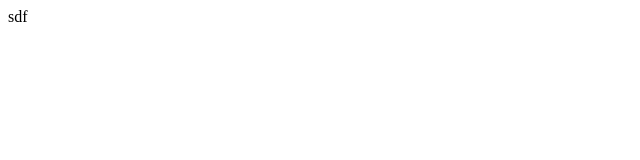
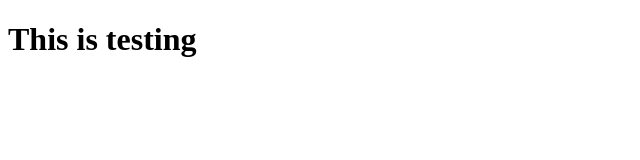
Before and after one commit to Kim-Mun-Gyu/AIDoctor, a plain HTML site: page index.html in a window 1280 px wide. Shown: the whole page, without its empty margins (0-640 px from the left). Drawn offline with Linux system fonts and the light colour scheme.

Commit message:
Update index.html

```diff
--- a/index.html
+++ b/index.html
@@ -1,9 +1,11 @@
 <!DOCTYPE html>
 <head>
     <meta charset="UTF-8">
-
+    <meta http-equiv="X-UA-Compatible" content='IE=edge'>
+    <meta name='viewport' content='width=device-width, initial-scale=1.0'>
+    <title>Document</title>
 </head>
 <body>
-    sdf
+    <h1>This is testing</h1>
 </body>
 </html>
```
